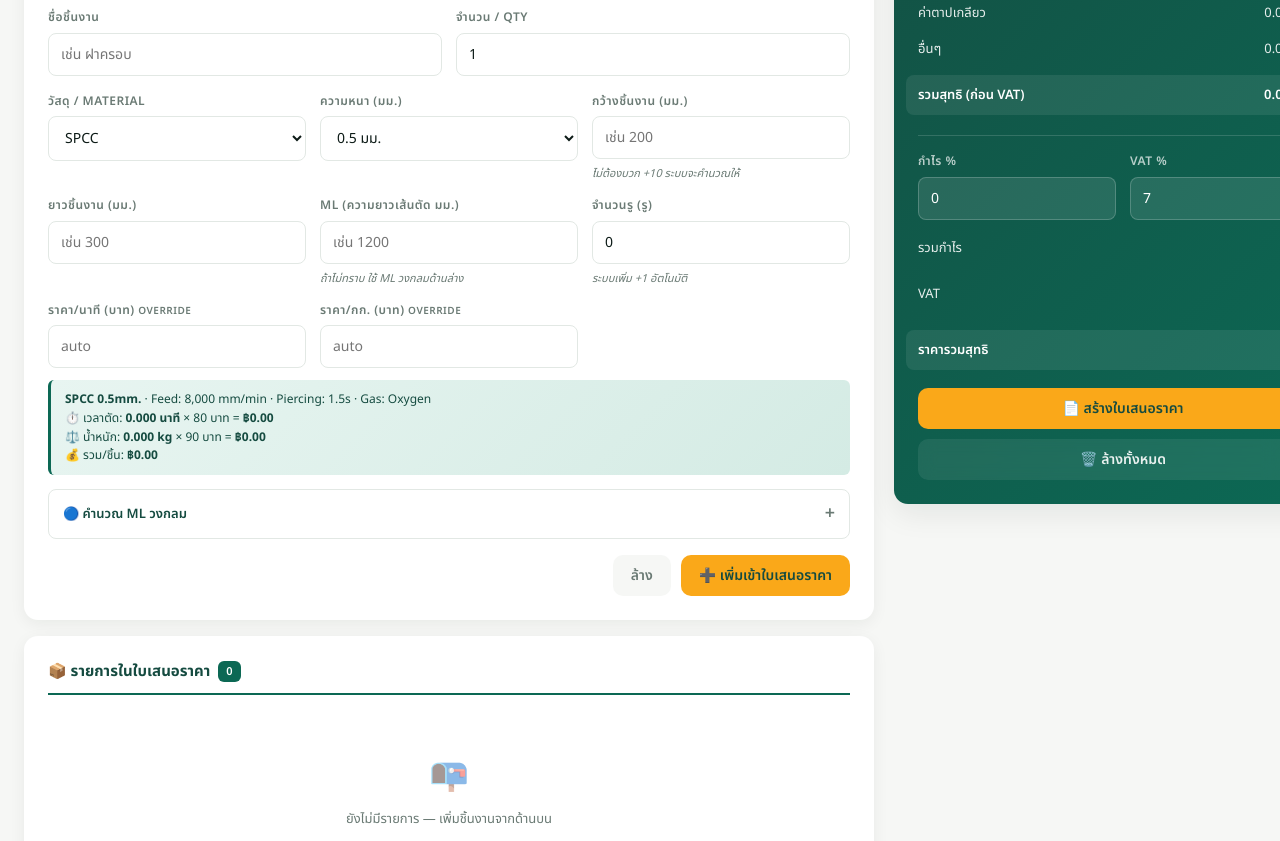
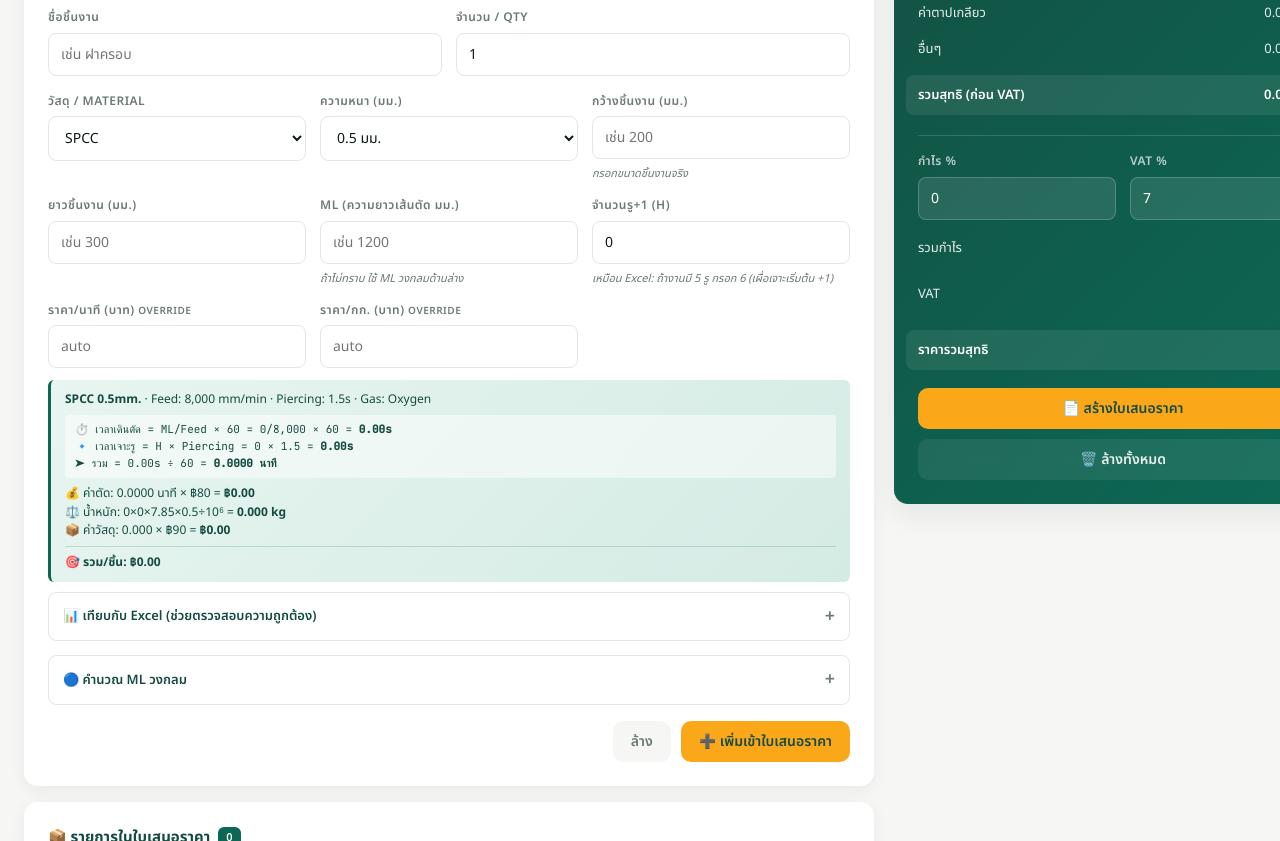
Before and after one commit to guys8030/tgt-stock, a plain HTML site: page index.html in a window 1280 px wide. Shown: the part 556-1397 px from the top of the page. Drawn offline with Linux system fonts and the light colour scheme.

Commit message:
Add files via upload

```diff
--- a/index.html
+++ b/index.html
@@ -585,7 +585,7 @@
             <div class="field">
               <label>กว้างชิ้นงาน (มม.)</label>
               <input type="number" id="laserWidth" placeholder="เช่น 200">
-              <span class="hint">ไม่ต้องบวก +10 ระบบจะคำนวณให้</span>
+              <span class="hint">กรอกขนาดชิ้นงานจริง</span>
             </div>
             <div class="field">
               <label>ยาวชิ้นงาน (มม.)</label>
@@ -597,9 +597,9 @@
               <span class="hint">ถ้าไม่ทราบ ใช้ ML วงกลมด้านล่าง</span>
             </div>
             <div class="field">
-              <label>จำนวนรู (รู)</label>
+              <label>จำนวนรู+1 (H)</label>
               <input type="number" id="laserHoles" value="0" min="0">
-              <span class="hint">ระบบเพิ่ม +1 อัตโนมัติ</span>
+              <span class="hint">เหมือน Excel: ถ้างานมี 5 รู กรอก 6 (เผื่อเจาะเริ่มต้น +1)</span>
             </div>
             <div class="field">
               <label>ราคา/นาที (บาท) <small>override</small></label>
@@ -611,6 +611,19 @@
             </div>
           </div>
           <div class="info-box" id="laserInfo">กรอกข้อมูลเพื่อคำนวณ</div>
+
+          <details style="margin-top: 10px;">
+            <summary>📊 เทียบกับ Excel (ช่วยตรวจสอบความถูกต้อง)</summary>
+            <div class="details-body">
+              <div class="info-box" style="display: block;">
+                <strong>✅ โปรแกรมใช้สูตรเดียวกับ Excel เป๊ะ</strong><br>
+                การกรอก <strong>จำนวนรู+1</strong> ทำเหมือน Excel — ถ้างานมี 5 รู กรอก 6
+              </div>
+              <div id="excelCompare" style="margin-top: 10px; font-family: 'JetBrains Mono', monospace; font-size: 12px; background: var(--bg); padding: 10px; border-radius: 6px;">
+                กรอกข้อมูลเพื่อดูการเปรียบเทียบ
+              </div>
+            </div>
+          </details>
 
           <details style="margin-top: 14px;">
             <summary>🔵 คำนวณ ML วงกลม</summary>
@@ -1111,20 +1124,57 @@ function computeLaser() {
   const rate = isFinite(rateOverride) && rateOverride > 0 ? rateOverride : spec.rate;
   const matPrice = isFinite(matPriceOverride) && matPriceOverride > 0 ? matPriceOverride : spec.matPrice;
 
-  // Formula from Excel: F = ((ML/Feed*60) + ((holes+1)*piercing)) / 60  [minutes]
-  const timeMin = ml > 0 ? ((ml / spec.feed) * 60 + (holes + 1) * spec.piercing) / 60 : 0;
+  // Formula from Excel: F = ((ML/Feed*60) + (H*piercing)) / 60  [minutes]
+  // H ใน Excel = จำนวนรู+1 — ผู้ใช้ต้องบวกเองเหมือน Excel
+  const H = holes;  // ใช้ค่าที่ผู้ใช้กรอกตรงๆ (ไม่บวก +1 อัตโนมัติแล้ว)
+  const cuttingTimeSec = ml > 0 ? (ml / spec.feed) * 60 : 0;       // เวลาเดินตัด (วินาที)
+  const piercingTimeSec = H * spec.piercing;                       // เวลาเจาะรู (วินาที)
+  const totalTimeSec = cuttingTimeSec + piercingTimeSec;
+  const timeMin = totalTimeSec / 60;                               // รวม → นาที
   const cutPrice = timeMin * rate;
 
-  // Material: (width+10) * (length+10) * density * thickness / 1,000,000 = kg
-  const weightKg = w > 0 && l > 0 ? ((w + 10) * (l + 10) * spec.density * spec.t) / 1000000 : 0;
+  // Material: width * length * density * thickness / 1,000,000 = kg
+  const weightKg = w > 0 && l > 0 ? (w * l * spec.density * spec.t) / 1000000 : 0;
   const materialCost = weightKg * matPrice;
 
   document.getElementById('laserInfo').innerHTML = `
-    <strong>${spec.material} ${spec.t}mm.</strong> · Feed: ${fmtInt(spec.feed)} mm/min · Piercing: ${spec.piercing}s · Gas: ${spec.gas || '-'}<br>
-    ⏱️ เวลาตัด: <strong>${timeMin.toFixed(3)} นาที</strong> × ${rate} บาท = <strong>฿${fmt(cutPrice)}</strong><br>
-    ⚖️ น้ำหนัก: <strong>${weightKg.toFixed(3)} kg</strong> × ${matPrice} บาท = <strong>฿${fmt(materialCost)}</strong><br>
-    💰 รวม/ชิ้น: <strong>฿${fmt(cutPrice + materialCost)}</strong>
+    <div style="margin-bottom: 6px;"><strong>${spec.material} ${spec.t}mm.</strong> · Feed: ${fmtInt(spec.feed)} mm/min · Piercing: ${spec.piercing}s · Gas: ${spec.gas || '-'}</div>
+    <div style="font-family: 'JetBrains Mono', monospace; font-size: 11px; background: rgba(255,255,255,.5); padding: 6px 10px; border-radius: 4px; margin-bottom: 6px;">
+      <div>⏱️ เวลาเดินตัด = ML/Feed × 60 = ${ml}/${fmtInt(spec.feed)} × 60 = <strong>${cuttingTimeSec.toFixed(2)}s</strong></div>
+      <div>🔹 เวลาเจาะรู = H × Piercing = ${H} × ${spec.piercing} = <strong>${piercingTimeSec.toFixed(2)}s</strong></div>
+      <div>➤ รวม = ${totalTimeSec.toFixed(2)}s ÷ 60 = <strong>${timeMin.toFixed(4)} นาที</strong></div>
+    </div>
+    <div>💰 ค่าตัด: ${timeMin.toFixed(4)} นาที × ฿${rate} = <strong>฿${fmt(cutPrice)}</strong></div>
+    <div>⚖️ น้ำหนัก: ${w}×${l}×${spec.density}×${spec.t}÷10⁶ = <strong>${weightKg.toFixed(3)} kg</strong></div>
+    <div>📦 ค่าวัสดุ: ${weightKg.toFixed(3)} × ฿${matPrice} = <strong>฿${fmt(materialCost)}</strong></div>
+    <div style="border-top: 1px solid rgba(12,104,84,.2); margin-top: 6px; padding-top: 6px;">🎯 <strong>รวม/ชิ้น: ฿${fmt(cutPrice + materialCost)}</strong></div>
   `;
+
+  // Excel comparison panel
+  const excelEl = document.getElementById('excelCompare');
+  if (excelEl) {
+    excelEl.innerHTML = `
+      <div style="color: var(--muted); font-size: 11px; margin-bottom: 8px;">สูตร Excel: <strong>F = ((G/C*60) + (H*D)) / 60</strong></div>
+      <table style="width: 100%; border-collapse: collapse;">
+        <tr style="border-bottom: 1px solid var(--line);">
+          <td style="padding: 4px 6px; color: var(--muted);">ตัวแปร</td>
+          <td style="padding: 4px 6px; color: var(--muted);">ความหมาย</td>
+          <td style="padding: 4px 6px; color: var(--muted);">ค่าที่ใช้</td>
+        </tr>
+        <tr><td style="padding: 4px 6px;"><strong>G</strong></td><td style="padding: 4px 6px;">ML ความยาวเส้นตัด (mm)</td><td style="padding: 4px 6px;">${ml}</td></tr>
+        <tr><td style="padding: 4px 6px;"><strong>C</strong></td><td style="padding: 4px 6px;">Feed (auto จากตาราง)</td><td style="padding: 4px 6px;">${fmtInt(spec.feed)}</td></tr>
+        <tr><td style="padding: 4px 6px;"><strong>H</strong></td><td style="padding: 4px 6px;">จำนวนรู+1 (กรอกเอง)</td><td style="padding: 4px 6px;">${H}</td></tr>
+        <tr><td style="padding: 4px 6px;"><strong>D</strong></td><td style="padding: 4px 6px;">Piercing (auto จากตาราง)</td><td style="padding: 4px 6px;">${spec.piercing}</td></tr>
+      </table>
+      <div style="border-top: 1px dashed var(--line); margin-top: 8px; padding-top: 8px;">
+        <div>F = ((${ml}/${fmtInt(spec.feed)}*60) + (${H}*${spec.piercing})) / 60</div>
+        <div>F = (${cuttingTimeSec.toFixed(2)} + ${piercingTimeSec.toFixed(2)}) / 60</div>
+        <div>F = <strong>${timeMin.toFixed(4)} นาที</strong></div>
+        <div style="margin-top: 6px; color: var(--primary-dark);"><strong>✅ ตัวเลขนี้ตรงกับ Column F ใน Excel</strong></div>
+      </div>
+    `;
+  }
+
   return {spec, w, l, ml, holes, rate, matPrice, timeMin, cutPrice, weightKg, materialCost, total: cutPrice + materialCost};
 }
 function calcCircleML() {
```
